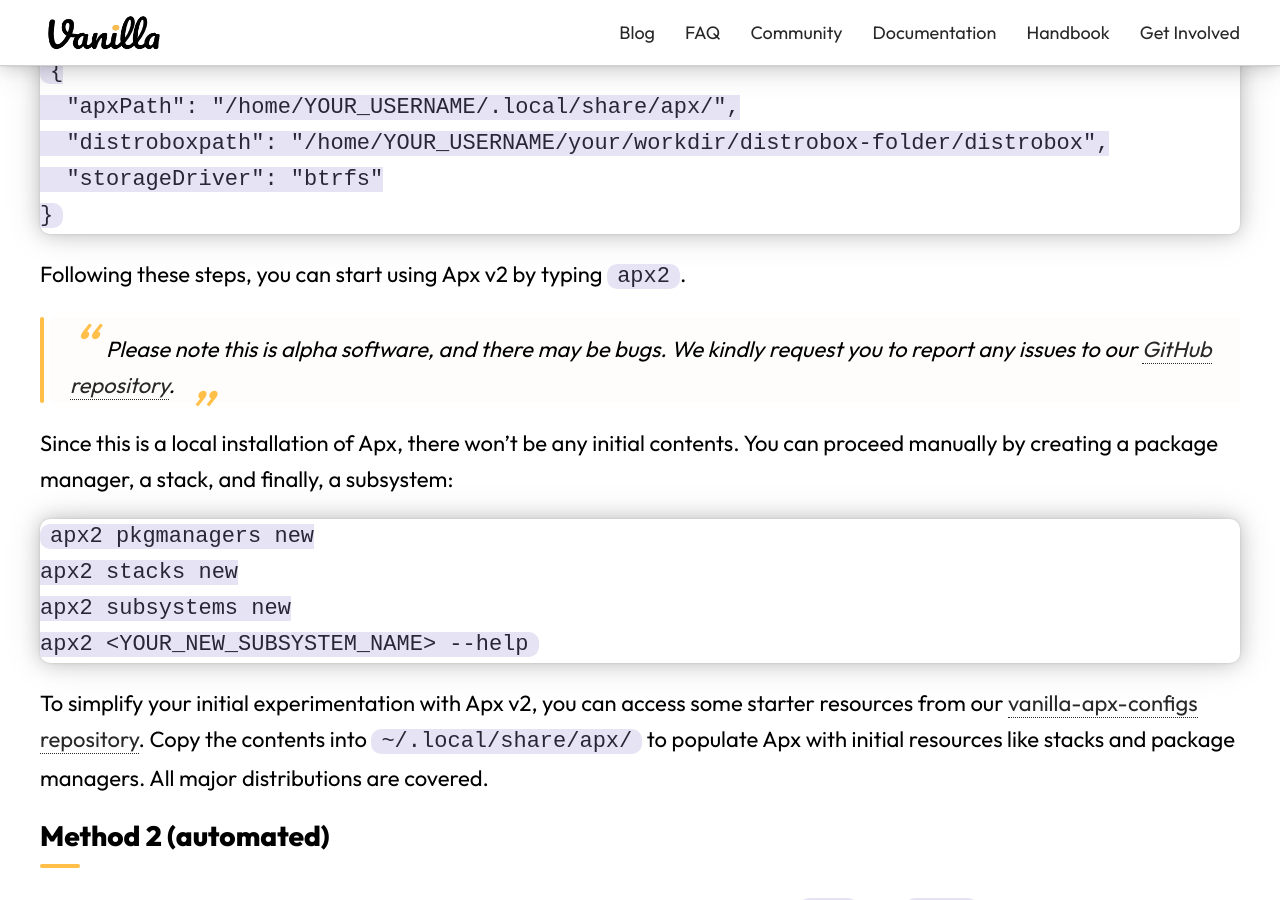
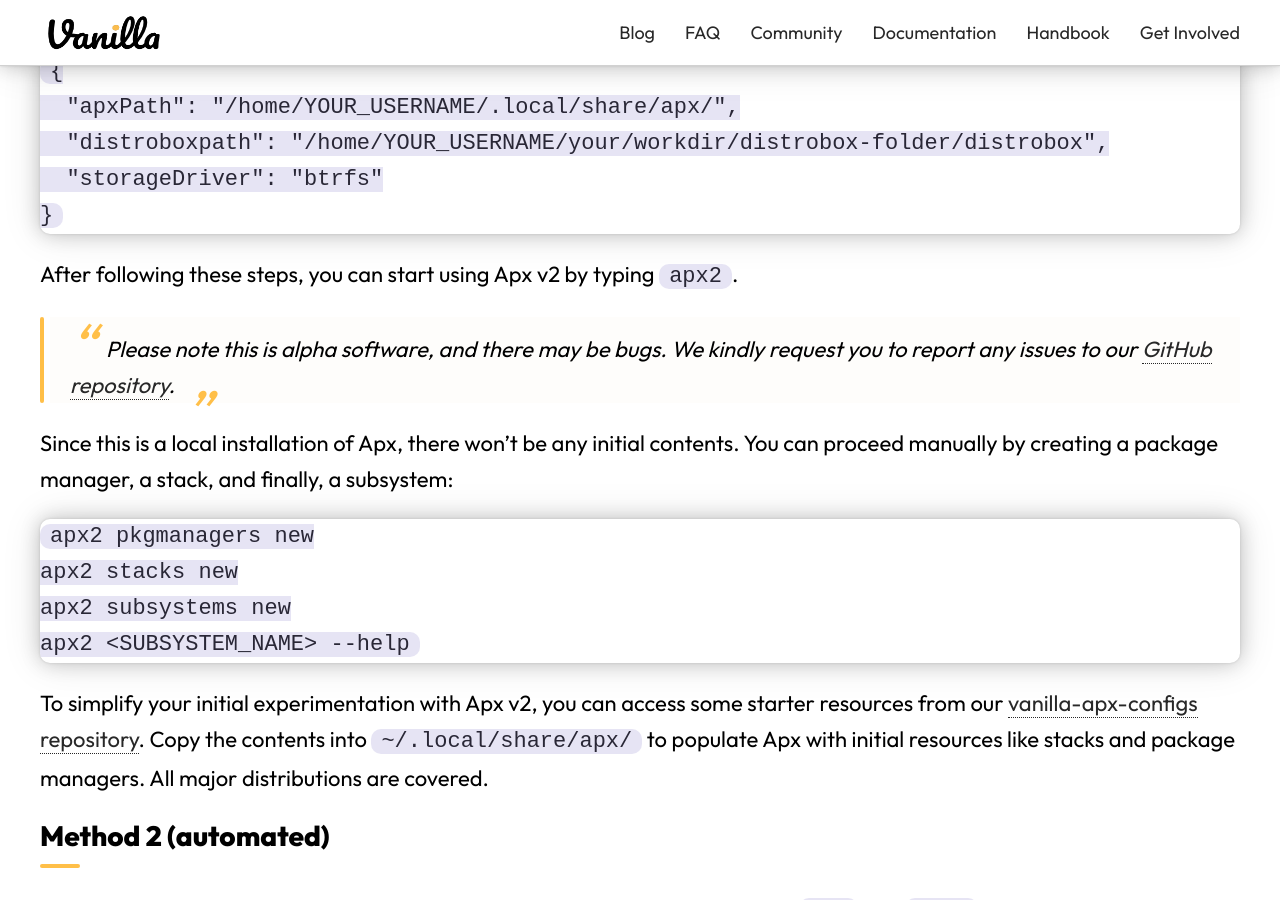
Before and after one commit to Vanilla-OS/website, a Jekyll site: the page built from _posts/2023-07-05-vanilla-os-orchid-devlog.md, in a window 1280 px wide and 900 px high, scrolled down 1332 px. Built offline with Jekyll 4.4.1, drawn with Linux system fonts in a browser that asks for light colours; nearby versions of some CDN libraries; a style sheet for code colours, icons or effects is not loaded.

Commit message:
Orchid devlog2: update Apx v2 section
Co-authored-by: Pulkit Krishna <72264063+pulkitkrishna00@users.noreply.github.com>

````diff
--- a/_posts/2023-07-05-vanilla-os-orchid-devlog.md
+++ b/_posts/2023-07-05-vanilla-os-orchid-devlog.md
@@ -36,7 +36,7 @@
 }
 ```
 
-Following these steps, you can start using Apx v2 by typing `apx2`.
+After following these steps, you can start using Apx v2 by typing `apx2`.
 
 > Please note this is alpha software, and there may be bugs. We kindly request you to report any issues to our [GitHub repository](https://github.com/Vanilla-OS/apx/issues).
 
@@ -46,7 +46,7 @@
 apx2 pkgmanagers new
 apx2 stacks new
 apx2 subsystems new
-apx2 <YOUR_NEW_SUBSYSTEM_NAME> --help
+apx2 <SUBSYSTEM_NAME> --help
 ```
 
 To simplify your initial experimentation with Apx v2, you can access some starter resources from our [vanilla-apx-configs repository](https://github.com/Vanilla-OS/vanilla-apx-configs/). Copy the contents into `~/.local/share/apx/` to populate Apx with initial resources like stacks and package managers. All major distributions are covered.
````
